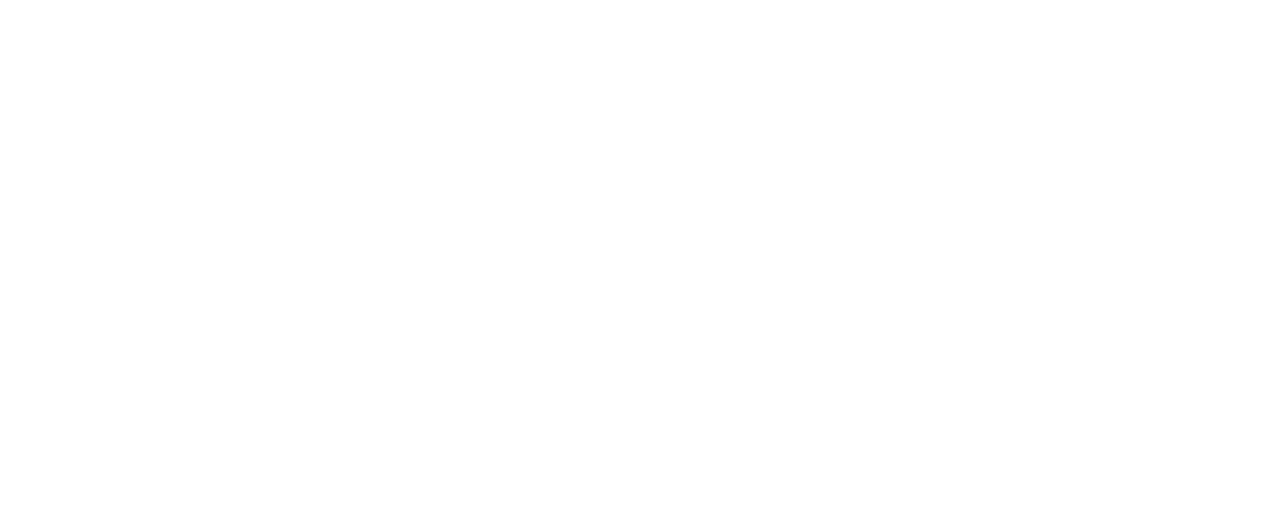
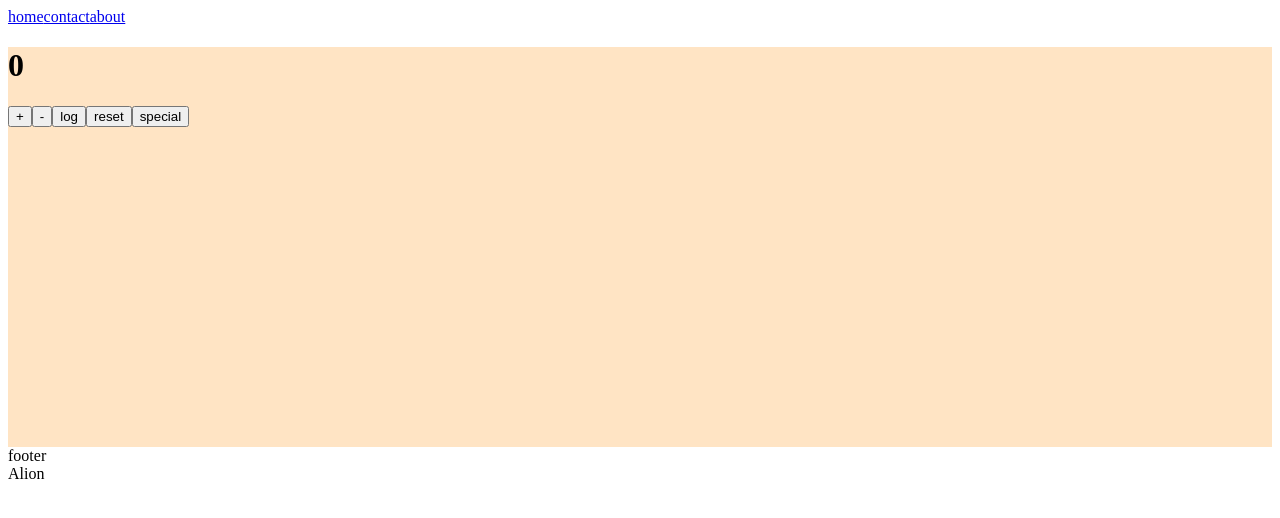
Before and after one commit to Ali-GreenHeart/guys-react, a React (Vite) app: page /counter-with-reducer in a window 1280 px wide. Before the commit this address had no page. Shown: the top 518 px of the page. Built offline with nearby package versions, Linux system fonts and the light colour scheme.

Commit message:
add counter logic by useReducer

```diff
--- /dev/null
+++ b/src/components/CounterWithReducer/index.jsx
@@ -0,0 +1,30 @@
+import { useReducer } from "react";
+import counterReducer from "../../store/counter";
+
+// smart component -> icerisinde bizness logic olan component
+const CounterWithReducer = () => {
+    const [counter, dispatch] = useReducer(counterReducer, 0);
+
+    const handleIncrement = () => dispatch("inc");
+    const handleDecrement = () => dispatch("dec");
+    const handleLogging = () => console.log(counter);
+    const handleReset = () => dispatch("reset");
+    const handleSpecial = () => dispatch("special");
+
+    return (
+        <div
+            style={{
+                backgroundColor: 'bisque',
+                minHeight: '50vh'
+            }}
+        >
+            <h1>{counter}</h1>
+            <button onClick={handleIncrement}>+</button>
+            <button onClick={handleDecrement}>-</button>
+            <button onClick={handleLogging}>log</button>
+            <button onClick={handleReset}>reset</button>
+            <button onClick={handleSpecial}>special</button>
+        </div>
+    )
+}
+export default CounterWithReducer
--- a/src/components/layout/DashboardContentWrapper.jsx
+++ b/src/components/layout/DashboardContentWrapper.jsx
@@ -1,6 +1,6 @@
 import { Link, Outlet } from "react-router"
 
-const DashboardContentWrapper = ({ }) => {
+const DashboardContentWrapper = () => {
     return (
         <div>
             <Link to="/">ana sehife</Link>
--- a/src/pages/Home.jsx
+++ b/src/pages/Home.jsx
@@ -1,35 +1,25 @@
 import { useContext, useState } from "react";
 import { AuthContext } from "../context/AuthContext";
 
-// let count = 0; // RAM
+const reducer = (_setCount) => {
+    return {
+        handleInc: () => _setCount((previousValue) => previousValue + 1),
+        handleDec: () => _setCount((count) => count - 1),
+        handleStatic: () => _setCount(2)
+    }
+}
 
-// IDC -> i don't care
-// menim sene verdiyim funksionalliqdan istifade et!
-// state , props
-// let cache = {};
-// function expensiveOperation(key) {
-//     if (cache[key]) {
-//         return cache[key]
-//     }
-//     console.log('agir emeliyyat')
-//     let result = key ** 2
-//     cache[key] = result
-//     return result;
-// }
-// console.log('1', expensiveOperation(2))
-// console.log('2', expensiveOperation(3))
-// console.log('3', expensiveOperation(2))
 const HomePage = () => {
-    const [count, setCount] = useState(0); // state, setState
+    const [count, setCount] = useState(0);
     const { email } = useContext(AuthContext)
-    // hal veziyyet ( modal aciq bagli ), data
-    // deyisimi render edir!
+    const { handleInc, handleDec, handleStatic } = reducer(setCount)
+
     return (
         <div>
             <h1>{email || "---"}'s Counter {count} </h1>
-            <button onClick={() => { setCount(count + 1) }}>+</button>
-            <button onClick={() => { setCount(count - 1) }}>-</button>
-            <button onClick={() => { setCount(2) }}>2</button>
+            <button onClick={handleInc}>+</button>
+            <button onClick={handleDec}>-</button>
+            <button onClick={handleStatic}>2</button>
             <button onClick={() => console.log(count)}>console</button>
         </div>
     )
--- a/src/routing/index.jsx
+++ b/src/routing/index.jsx
@@ -1,5 +1,6 @@
 import { Route, Routes } from "react-router"
 import { lazy, Suspense } from "react"
+import CounterWithReducer from "../components/CounterWithReducer"
 const AboutPage = lazy(() => import("../pages/About"))
 const HomePage = lazy(() => import("../pages/Home"))
 const ContactPage = lazy(() => import("../pages/Contact"))
@@ -20,6 +21,7 @@
                     <Route path="/" Component={HomePage} />
                     <Route path="/about" Component={AboutPage} />
                     <Route path="/contact" element={<ContactPage />} />
+                    <Route path="/counter-with-reducer" element={<CounterWithReducer />} />
                 </Route>
                 <Route Component={DashboardContentWrapper}>
                     {/* nested routes */}
--- /dev/null
+++ b/src/store/counter/index.js
@@ -0,0 +1,17 @@
+const counterReducer = (prevState, actionType) => {
+    switch (actionType) {
+        case "inc":
+            return prevState + 1;
+        case "dec":
+            return prevState - 1;
+        case "reset":
+            return 0;
+        case "special": {
+            const num = +prompt('Enter new value of counter: ')
+            return num;
+        }
+        default:
+            throw new Error(`Non-implemented action type: ${actionType}`)
+    }
+}
+export default counterReducer;
```
Also changed, not shown: src/store/user/index.js (added).
